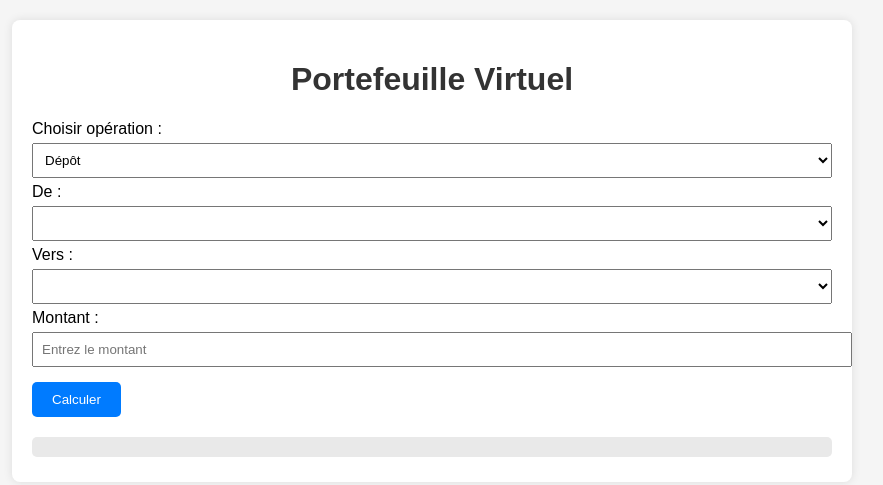
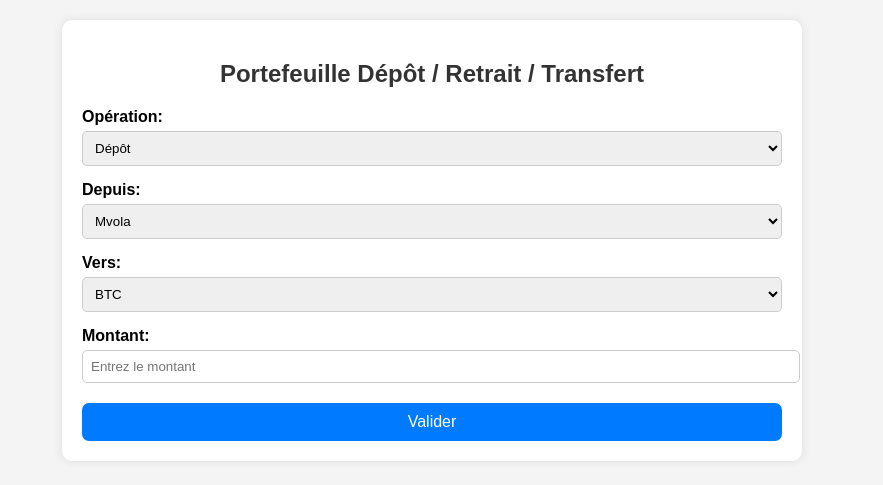
Before and after one commit to JulioLandry/TakaloCash-Site, a plain HTML site: page Index.html in a window 1280 px wide. Shown: the whole page, without its empty margins (208-1091 px from the left). Drawn offline with Linux system fonts and the light colour scheme; no server answers.

Commit message:
Update Index.html

```diff
--- a/Index.html
+++ b/Index.html
@@ -3,138 +3,186 @@
 <head>
 <meta charset="UTF-8">
 <meta name="viewport" content="width=device-width, initial-scale=1.0">
-<title>Portefeuille Virtuel</title>
+<title>Portefeuille Dépôt / Retrait / Transfert</title>
 <style>
-  body { font-family: Arial, sans-serif; background: #f5f5f5; margin:0; padding:0;}
-  .container { max-width: 800px; margin: 20px auto; padding:20px; background:white; border-radius:8px; box-shadow:0 0 10px rgba(0,0,0,0.1);}
-  h1 { text-align:center; color:#333; }
-  select, input { padding:8px; margin:5px 0; width:100%; }
-  button { padding:10px 20px; margin-top:10px; background:#007BFF; color:white; border:none; border-radius:5px; cursor:pointer; }
-  button:hover { background:#0056b3; }
-  .result { margin-top:20px; padding:10px; background:#e9e9e9; border-radius:5px; }
-  .note { font-size:0.85em; color:#555; margin-top:5px; }
-  #lastUpdate { font-size:0.9em; color:gray; transition: color 0.5s; }
+  body {
+    font-family: Arial, sans-serif;
+    background: #f4f4f4;
+    margin: 0;
+    padding: 20px;
+  }
+  .container {
+    max-width: 700px;
+    margin: auto;
+    background: #fff;
+    padding: 20px;
+    border-radius: 10px;
+    box-shadow: 0 0 10px rgba(0,0,0,0.1);
+  }
+  h2 {
+    text-align: center;
+    color: #333;
+  }
+  label {
+    display: block;
+    margin-top: 15px;
+    font-weight: bold;
+  }
+  select, input[type="number"] {
+    width: 100%;
+    padding: 8px;
+    margin-top: 5px;
+    border-radius: 5px;
+    border: 1px solid #ccc;
+  }
+  .note {
+    background: #fff8c4;
+    border-left: 4px solid #ffcc00;
+    padding: 10px;
+    margin-top: 10px;
+    display: none;
+  }
+  button {
+    margin-top: 20px;
+    width: 100%;
+    padding: 10px;
+    background: #007bff;
+    color: white;
+    border: none;
+    border-radius: 7px;
+    font-size: 16px;
+    cursor: pointer;
+  }
+  button:hover {
+    background: #0056b3;
+  }
 </style>
 </head>
 <body>
 <div class="container">
-  <h1>Portefeuille Virtuel</h1>
+  <h2>Portefeuille Dépôt / Retrait / Transfert</h2>
 
-  <label for="operation">Choisir opération :</label>
+  <label for="operation">Opération:</label>
   <select id="operation">
-    <option value="deposit">Dépôt</option>
+    <option value="depot">Dépôt</option>
     <option value="retrait">Retrait</option>
     <option value="transfert">Transfert</option>
   </select>
 
-  <label for="fromMethod">De :</label>
-  <select id="fromMethod"></select>
+  <label for="source">Depuis:</label>
+  <select id="source"></select>
 
-  <label for="toMethod">Vers :</label>
-  <select id="toMethod"></select>
+  <label for="destination">Vers:</label>
+  <select id="destination"></select>
 
-  <label for="amount">Montant :</label>
+  <label for="amount">Montant:</label>
   <input type="number" id="amount" placeholder="Entrez le montant">
 
-  <button onclick="calculate()">Calculer</button>
+  <div class="note" id="wu-note">
+    ⚠️ Pour Western Union, vous devez vous rendre en agence pour effectuer le dépôt ou le retrait.
+  </div>
 
-  <div class="result" id="result"></div>
-  <div class="note" id="noteWU"></div>
-  <div id="lastUpdate"></div>
+  <button id="submitBtn">Valider</button>
 </div>
 
 <script>
-let cryptoList = {};
-let ewalletList = ['PayPal', 'Skrill', 'Perfect Money', 'Payoneer'];
-let mobileMoneyList = ['Airtel Money', 'Mvola', 'Orange Money'];
-let wuList = ['Western Union'];
+  // Hardcoded lists
+  const cryptoList = ["BTC", "ETH", "LTC", "BCH", "USDT"];
+  const ewalletList = ["PayPal", "Skrill", "Neteller", "Perfect Money"];
+  const mobileMoneyList = ["Mvola", "Airtel Money", "Orange Money"];
+  const wuList = ["Western Union"];
 
-function updateSelectOptions() {
-  const operation = document.getElementById('operation').value;
-  const fromSelect = document.getElementById('fromMethod');
-  const toSelect = document.getElementById('toMethod');
-  fromSelect.innerHTML = '';
-  toSelect.innerHTML = '';
+  const operationEl = document.getElementById("operation");
+  const sourceEl = document.getElementById("source");
+  const destinationEl = document.getElementById("destination");
+  const wuNoteEl = document.getElementById("wu-note");
 
-  let fromArr = [], toArr = [];
-  if(operation === 'deposit'){
-    fromArr = mobileMoneyList.concat(wuList);
-    toArr = Object.keys(cryptoList).concat(ewalletList);
-  } else if(operation === 'retrait'){
-    fromArr = Object.keys(cryptoList).concat(ewalletList);
-    toArr = mobileMoneyList.concat(wuList);
-  } else if(operation === 'transfert'){
-    fromArr = Object.keys(cryptoList).concat(ewalletList);
-    toArr = Object.keys(cryptoList).concat(ewalletList);
+  function populateDropdowns() {
+    const operation = operationEl.value;
+
+    // Clear previous options
+    sourceEl.innerHTML = "";
+    destinationEl.innerHTML = "";
+
+    if (operation === "depot") {
+      // Dépôt: depuis Mobile Money ou WU vers Crypto/E-wallet
+      mobileMoneyList.concat(wuList).forEach(item => {
+        const opt = document.createElement("option");
+        opt.value = item;
+        opt.textContent = item;
+        sourceEl.appendChild(opt);
+      });
+
+      cryptoList.concat(ewalletList).forEach(item => {
+        const opt = document.createElement("option");
+        opt.value = item;
+        opt.textContent = item;
+        destinationEl.appendChild(opt);
+      });
+
+    } else if (operation === "retrait") {
+      // Retrait: depuis Crypto/E-wallet vers Mobile Money/WU
+      cryptoList.concat(ewalletList).forEach(item => {
+        const opt = document.createElement("option");
+        opt.value = item;
+        opt.textContent = item;
+        sourceEl.appendChild(opt);
+      });
+
+      mobileMoneyList.concat(wuList).forEach(item => {
+        const opt = document.createElement("option");
+        opt.value = item;
+        opt.textContent = item;
+        destinationEl.appendChild(opt);
+      });
+
+    } else if (operation === "transfert") {
+      // Transfert: Crypto/E-wallet vers Crypto/E-wallet
+      cryptoList.concat(ewalletList).forEach(item => {
+        const optSource = document.createElement("option");
+        optSource.value = item;
+        optSource.textContent = item;
+        sourceEl.appendChild(optSource);
+
+        const optDest = document.createElement("option");
+        optDest.value = item;
+        optDest.textContent = item;
+        destinationEl.appendChild(optDest);
+      });
+    }
+
+    showWUInfo();
   }
 
-  fromArr.forEach(item=> fromSelect.add(new Option(item,item)));
-  toArr.forEach(item=> toSelect.add(new Option(item,item)));
-
-  // Note WU
-  const note = document.getElementById('noteWU');
-  note.innerText = '';
-  if(fromArr.includes('Western Union') || toArr.includes('Western Union')){
-    note.innerText = 'Note: Pour Western Union, l\'envoi ou retrait doit se faire via l\'agence locale.';
-  }
-}
-
-function updateTimestamp(){
-  const el = document.getElementById('lastUpdate');
-  const now = new Date();
-  el.innerText = 'Dernière mise à jour: ' + now.toLocaleTimeString();
-}
-
-function flashUpdate() {
-  const el = document.getElementById('lastUpdate');
-  el.style.color = 'green';
-  setTimeout(() => { el.style.color = 'gray'; }, 800);
-}
-
-async function fetchCryptoList() {
-  try {
-    const response = await fetch('https://api.coingecko.com/api/v3/coins/markets?vs_currency=usd&order=market_cap_desc&per_page=20&page=1&sparkline=false');
-    const data = await response.json();
-    cryptoList = {};
-    data.forEach(coin => { cryptoList[coin.symbol.toUpperCase()] = coin.current_price; });
-    updateSelectOptions();
-    updateTimestamp();
-    flashUpdate();
-  } catch(err){
-    console.error('Erreur fetch crypto:', err);
-  }
-}
-
-function calculate() {
-  const from = document.getElementById('fromMethod').value;
-  const to = document.getElementById('toMethod').value;
-  const amount = parseFloat(document.getElementById('amount').value);
-  if(isNaN(amount) || amount<=0){
-    alert('Veuillez entrer un montant valide');
-    return;
+  function showWUInfo() {
+    if (sourceEl.value === "Western Union" || destinationEl.value === "Western Union") {
+      wuNoteEl.style.display = "block";
+    } else {
+      wuNoteEl.style.display = "none";
+    }
   }
 
-  let result = 0;
-  if(cryptoList[from] && cryptoList[to]){
-    // Transfert crypto -> crypto
-    result = amount * (cryptoList[to]/cryptoList[from]);
-  } else if(cryptoList[from]){
-    // Crypto -> E-wallet (1:1 simplifié)
-    result = amount;
-  } else if(cryptoList[to]){
-    // E-wallet -> Crypto
-    result = amount;
-  } else {
-    result = amount;
-  }
+  // Event listeners
+  operationEl.addEventListener("change", populateDropdowns);
+  sourceEl.addEventListener("change", showWUInfo);
+  destinationEl.addEventListener("change", showWUInfo);
 
-  document.getElementById('result').innerText = `Montant reçu: ${result.toFixed(2)} ${to}`;
-}
+  document.getElementById("submitBtn").addEventListener("click", () => {
+    const op = operationEl.value;
+    const from = sourceEl.value;
+    const to = destinationEl.value;
+    const amount = document.getElementById("amount").value;
 
-document.getElementById('operation').addEventListener('change', updateSelectOptions);
+    if (!amount || amount <= 0) {
+      alert("Veuillez entrer un montant valide.");
+      return;
+    }
 
-fetchCryptoList();
-setInterval(fetchCryptoList, 60000); // refresh auto toutes les 60s
+    alert(`Opération: ${op}\nDepuis: ${from}\nVers: ${to}\nMontant: ${amount}`);
+  });
+
+  // Initial population
+  populateDropdowns();
 </script>
 </body>
 </html>
```
